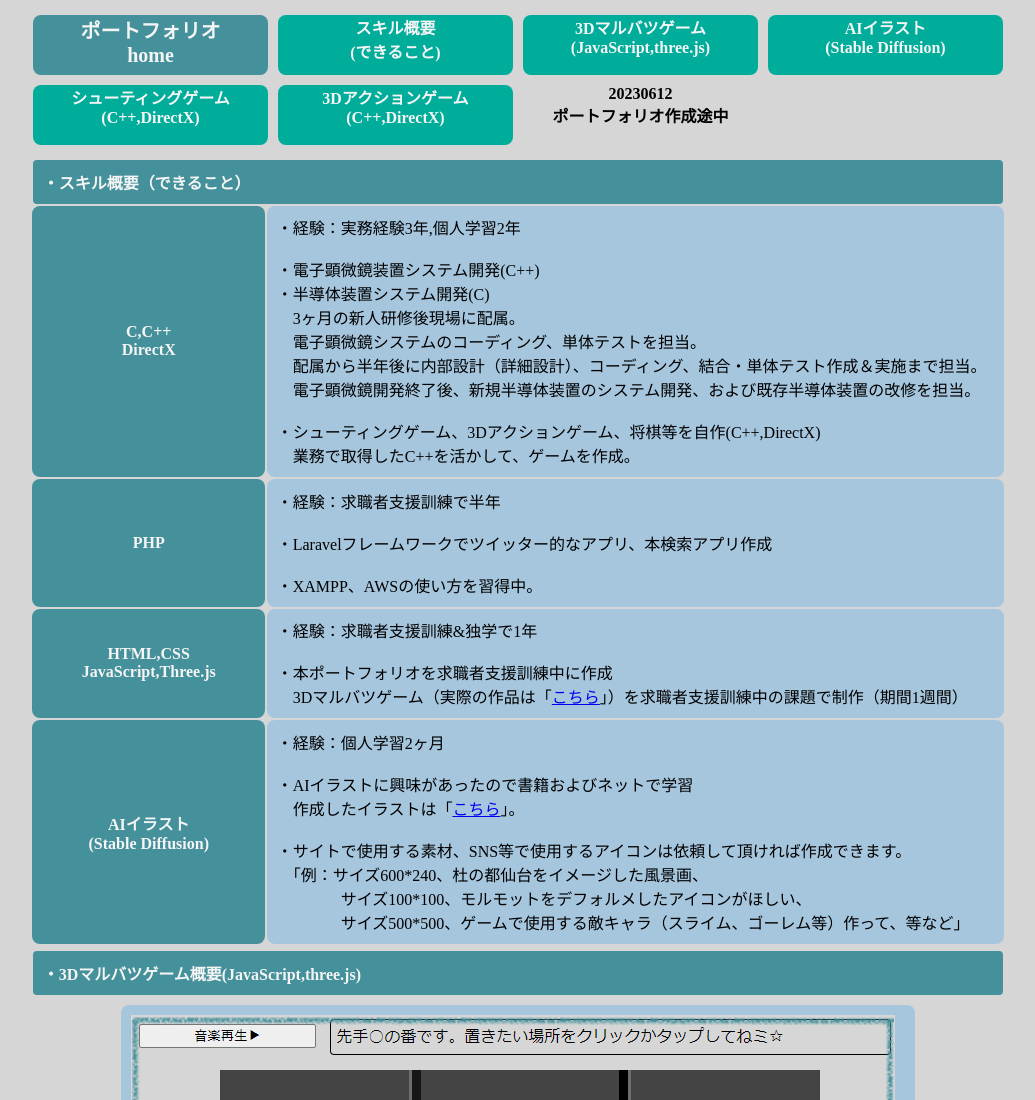
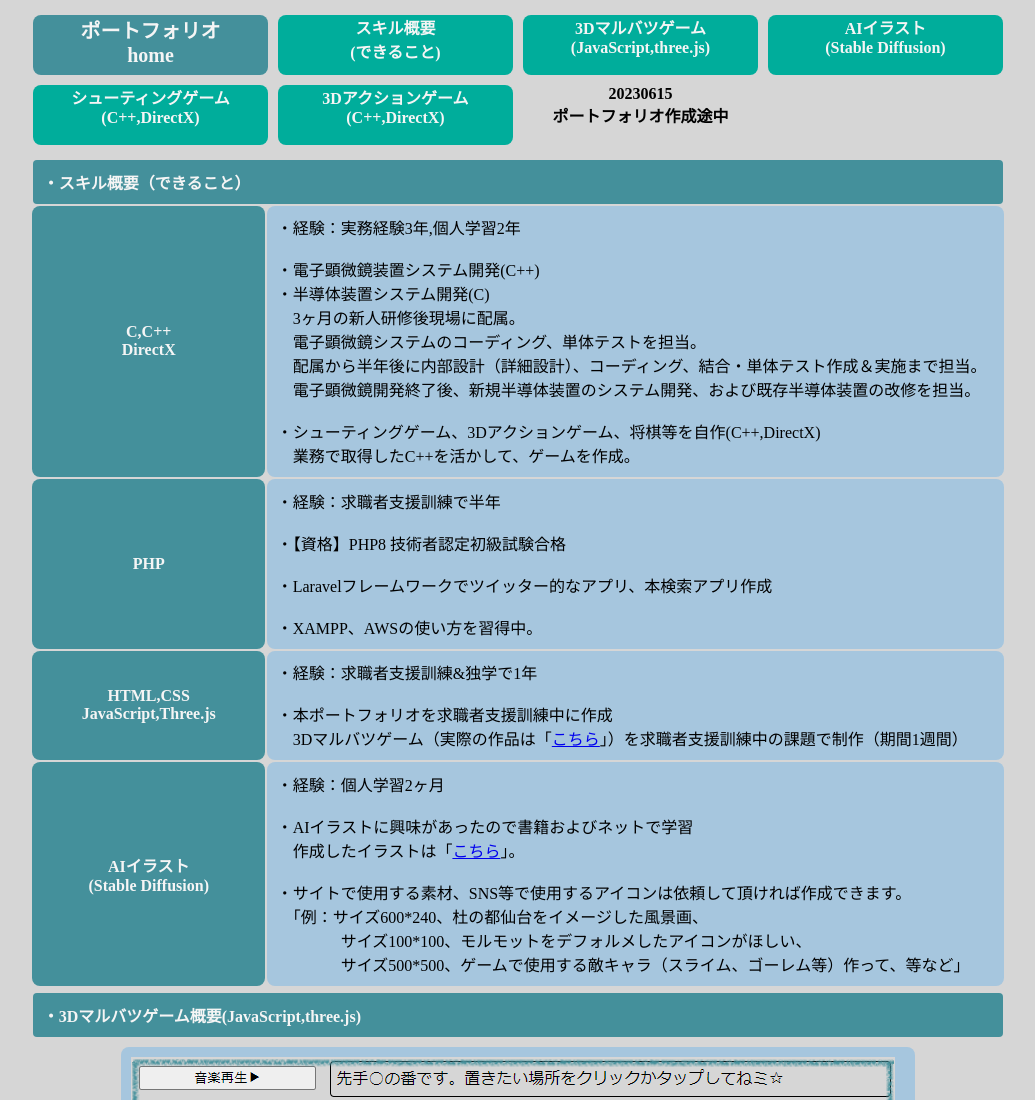
Before and after one commit to till1120/portfolio, a plain HTML site: page index.html in a window 1280 px wide. Shown: the top 1100 px of the page, without its empty margins (122-1157 px from the left). Drawn offline with Linux system fonts and the light colour scheme.

Commit message:
PHP資格試験合格追加

```diff
--- a/index.html
+++ b/index.html
@@ -18,7 +18,7 @@
             <li><h2><a href="portfolio2_AI_illust.html">AIイラスト<br>(Stable Diffusion)</a></h2></li>
             <li><h2><a href="">シューティングゲーム<br>(C++,DirectX)</a></h2></li>
             <li><h2><a href="">3Dアクションゲーム<br>(C++,DirectX)</a></h2></li>
-            <li><h2>20230612<br>ポートフォリオ作成途中</h2></li>
+            <li><h2>20230615<br>ポートフォリオ作成途中</h2></li>
             <li><h2></h2></li>
             <hr>
         </ul>
@@ -51,6 +51,8 @@
                     </th>
                     <td>
                         ・経験：求職者支援訓練で半年<br>
+                        <br>
+                        ・【資格】PHP8 技術者認定初級試験合格<br>
                         <br>
                         ・Laravelフレームワークでツイッター的なアプリ、本検索アプリ作成<br>
                         <br>
```
